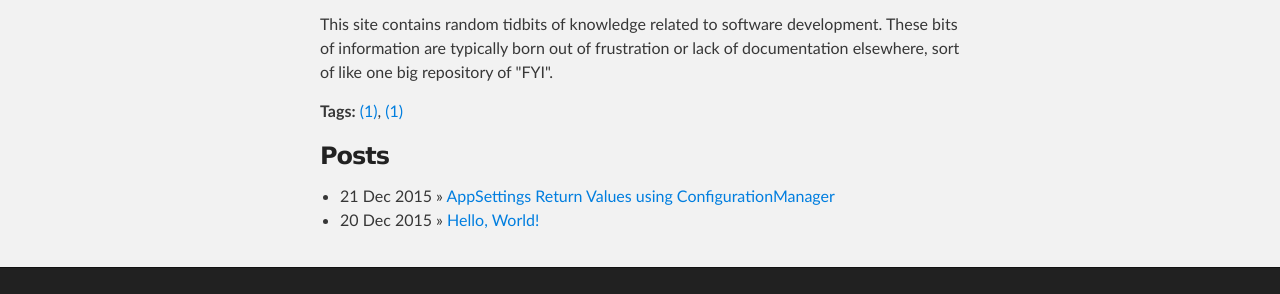
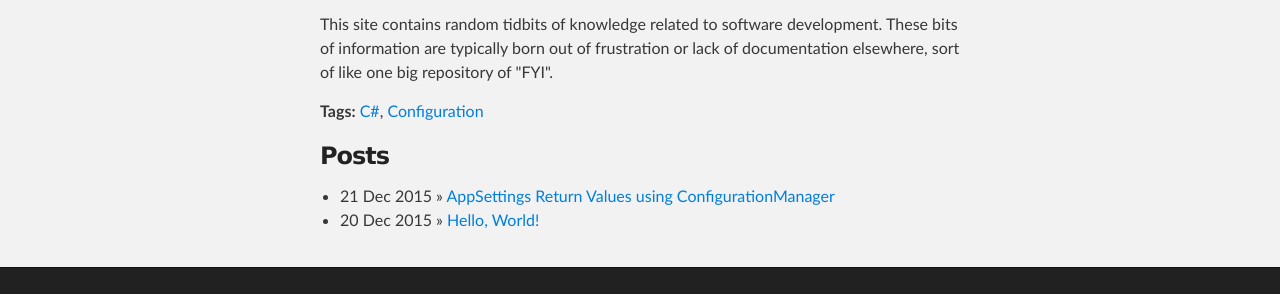
Before and after one commit to qJake/tidbits, a Jekyll site: the page built from index.html, in a window 1280 px wide. Shown: the part 330-624 px from the top of the page. Built offline with Jekyll 4.4.1, drawn with Linux system fonts in a browser that asks for light colours; nearby versions of some CDN libraries; Markdown is read by kramdown in place of the engine named in the settings.

Commit message:
Update index.html

```diff
--- a/index.html
+++ b/index.html
@@ -11,10 +11,8 @@ title: Tidbits
 <p>This site contains random tidbits of knowledge related to software development. These bits of information are typically born out of frustration or lack of documentation elsewhere, sort of like one big repository of "FYI".</p>
 <p><strong>Tags:</strong>
 
-{% for tag in site.tags %}
-  {% assign t = tag | first %}
-  {% assign posts = tag | last %}
-  <a href="{{ site.baseurl }}/tag/{{ t.slug }}/">{{ t.name }} ({{ posts | size }})</a>{% if forloop.last == false %}, {% endif %}
+{% for t in site.data.tags %}
+  <a href="{{ site.baseurl }}/tag/{{ t.slug }}/">{{ t.name }}</a>{% if forloop.last == false %}, {% endif %}
 {% endfor %}
 
 </p>
```
